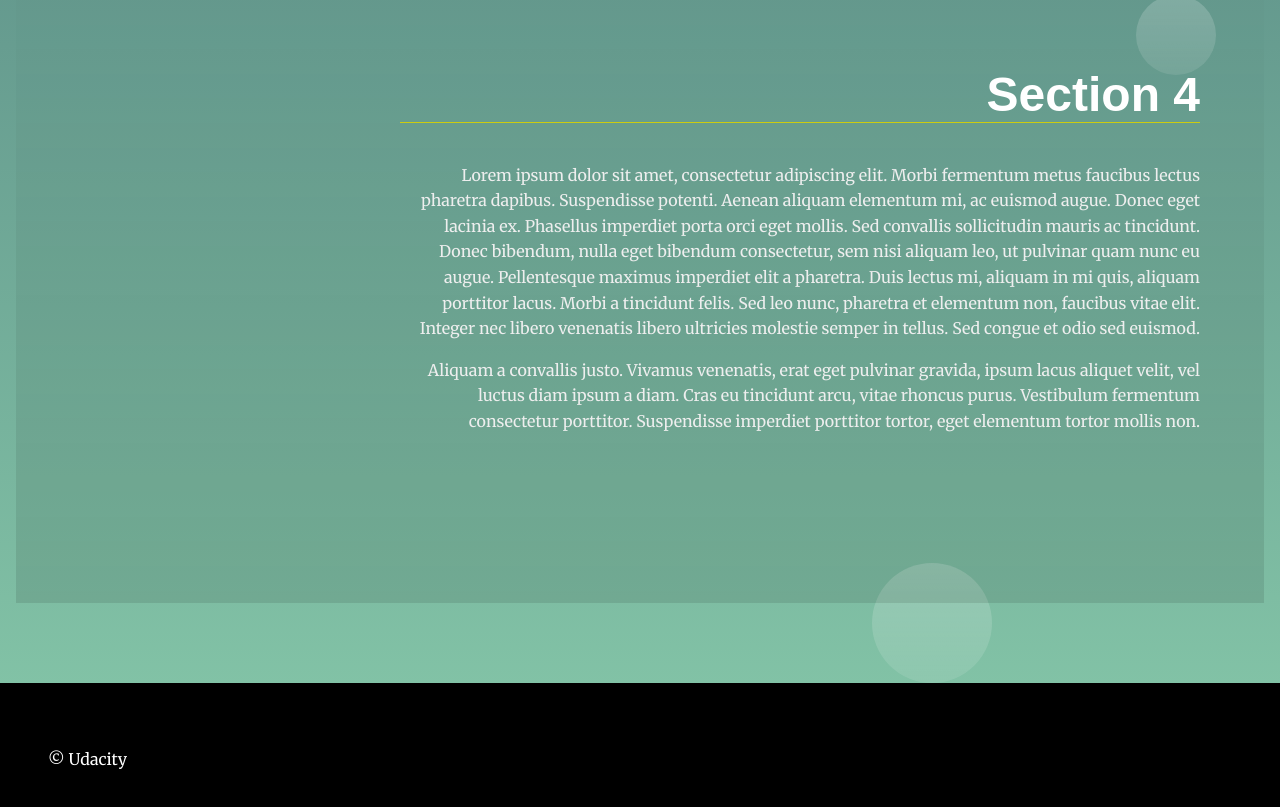
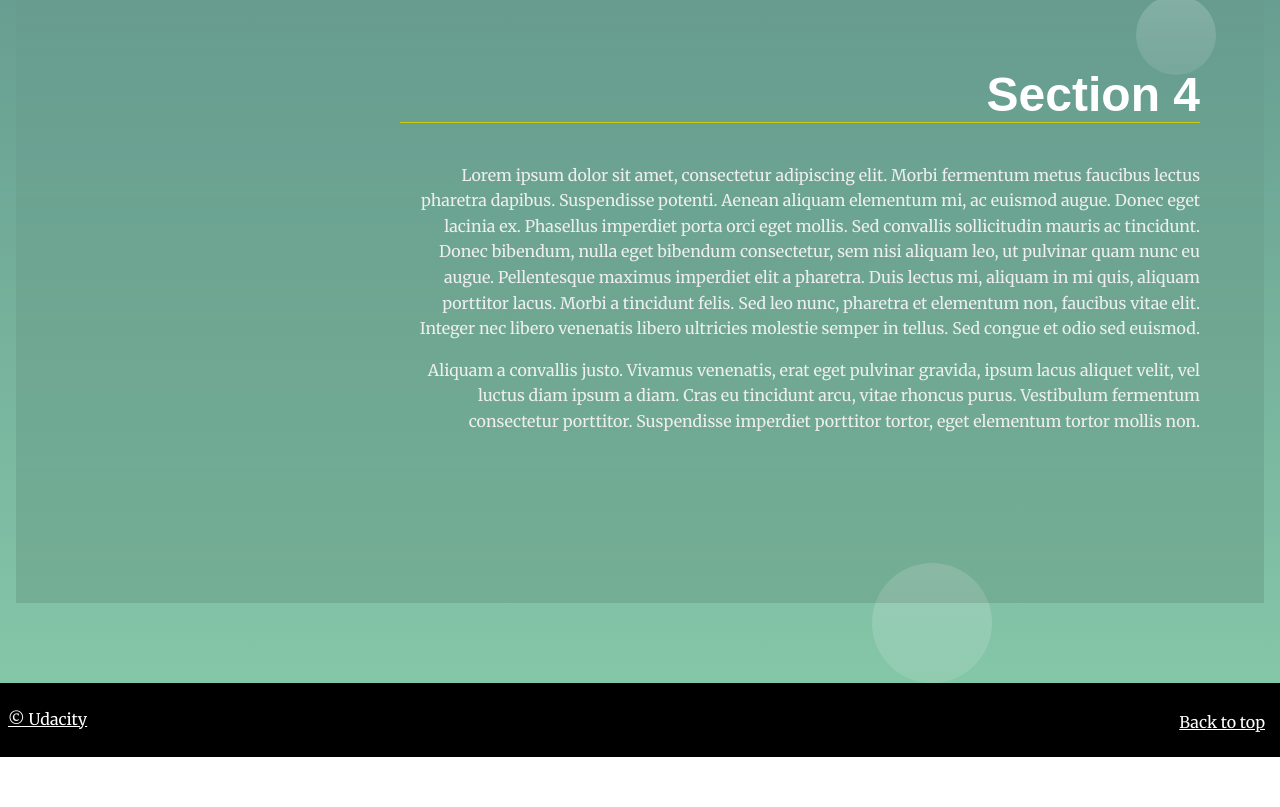
Before and after one commit to Mohamed-Nady13/Udacity-Projects, a plain HTML site: page landing-page/index.html in a window 1280 px wide. Shown: the part 2428-3235 px from the top of the page. After the commit the page ends 3185 px from the top, so only its background shows below. Drawn offline with Linux system fonts and the light colour scheme.

Commit message:
Top & Link

```diff
--- a/landing-page/css/styles.css
+++ b/landing-page/css/styles.css
@@ -121,12 +121,25 @@ section {
 
 .page__footer {
     background: #000;
-    padding: 3em;
+    padding: 0.5em;
+    color: #fff;
+    position: relative;
+}
+
+.page__footer p,
+.page__footer a {
     color: #fff;
 }
 
-.page__footer p {
-    color: #fff;
+.top {
+    position: absolute;
+    bottom: 20px;
+    right: 10px;
+    padding: 5px;
+}
+
+.top a {
+    color: white
 }
 
 
--- a/landing-page/index.html
+++ b/landing-page/index.html
@@ -19,17 +19,7 @@
     <header class="page__header">
         <nav class="navbar__menu">
             <!-- Navigation starts as empty UL that will be populated with JS -->
-            <ul id="navbar__list">
-                <!-- <li>
-                    <a href="#section1">section1</a></li>
-                <li>
-                    <a href="#section2">section2</a></li>
-                <li>
-                    <a href="#section3">section3</a></li>
-                <li>
-                    <a href="#section4">section4</a></li> -->
-
-            </ul>
+            <ul id="navbar__list"></ul>
         </nav>
     </header>
     <main>
@@ -86,7 +76,8 @@
         </section>
     </main>
     <footer class="page__footer">
-        <p>&copy Udacity</p>
+        <p><a href="https://udacity.com/" target="_blank">&copy Udacity</a></p>
+        <div class="top"> <a href="#">Back to top</a></div>
     </footer>
     <script src="./js/app.js"></script>
 </body>
--- a/landing-page/js/app.js
+++ b/landing-page/js/app.js
@@ -17,6 +17,7 @@
  * Define Global Variables
  *
  */
+const sections = document.querySelectorAll('section');
 
 /**
  * End Global Variables
@@ -34,7 +35,7 @@
 
 // build the nav
 
-const sections = document.querySelectorAll('section');
+
 
 const frag = document.createDocumentFragment();
 
@@ -53,16 +54,13 @@ sections.forEach(element => {
 
     newLi.appendChild(anchor);
     frag.appendChild(newLi);
-    // myNav.appendChild(newLi);
 });
 
 const myNav = document.querySelector("#navbar__list");
 myNav.appendChild(frag);
 
-// Add class 'active' to section when near top of viewport
+// Scroll to anchor ID using scrollIntoView function
 
-
-// Scroll to anchor ID using scrollTO event
 function scrollToElement(elementId) {
     const element = document.querySelector("#" + elementId);
     element.scrollIntoView({
@@ -88,19 +86,13 @@ if (!!window.IntersectionObserver) {
         entries.forEach(entry => {
             if (entry.isIntersecting) {
                 entry.target.className = "your-active-class";
-                    // console.log(entry);
-                    // entry.target.src = entry.target.dataset.src;
-                    // observer.unobserve(entry.target);
             } else {
                 entry.target.className = "";
             }
         });
-        }
-        // { rootMargin: "0px 0px -200px 0px" }
-    );
+    });
 
-    document.querySelectorAll('section')
-        .forEach(section => { observer.observe(section) });
+    sections.forEach(section => { observer.observe(section) });
 } else {
     alert("this browser is not supported")
 }
```
Lines whose indentation alone changed are shown as unchanged.
